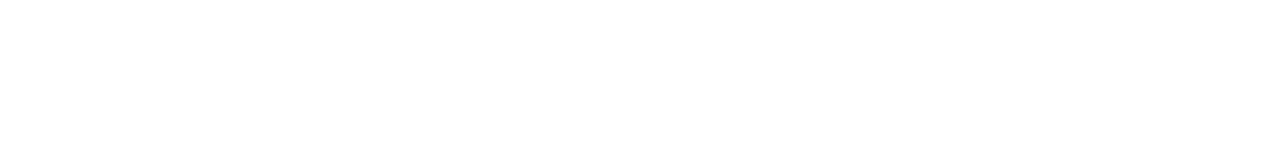
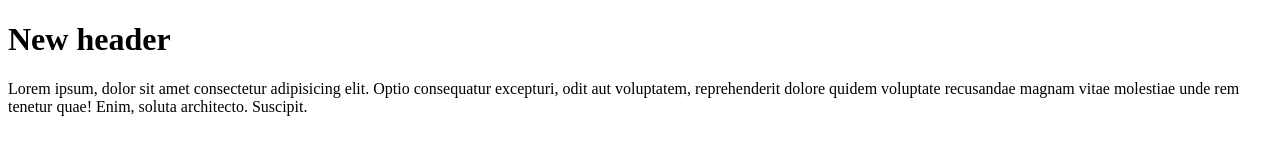
Before and after one commit to CarloQuinteros/git_examples, a plain HTML site: page index.html in a window 1280 px wide. Drawn offline with Linux system fonts and the light colour scheme.

Commit message:
Feature header and paragraph!

```diff
--- a/index.html
+++ b/index.html
@@ -6,6 +6,7 @@
     <title></title>
 </head>
 <body>
-
+    <h1>New header</h1>
+    <p>Lorem ipsum, dolor sit amet consectetur adipisicing elit. Optio consequatur excepturi, odit aut voluptatem, reprehenderit dolore quidem voluptate recusandae magnam vitae molestiae unde rem tenetur quae! Enim, soluta architecto. Suscipit.</p>
 </body>
 </html>
```
